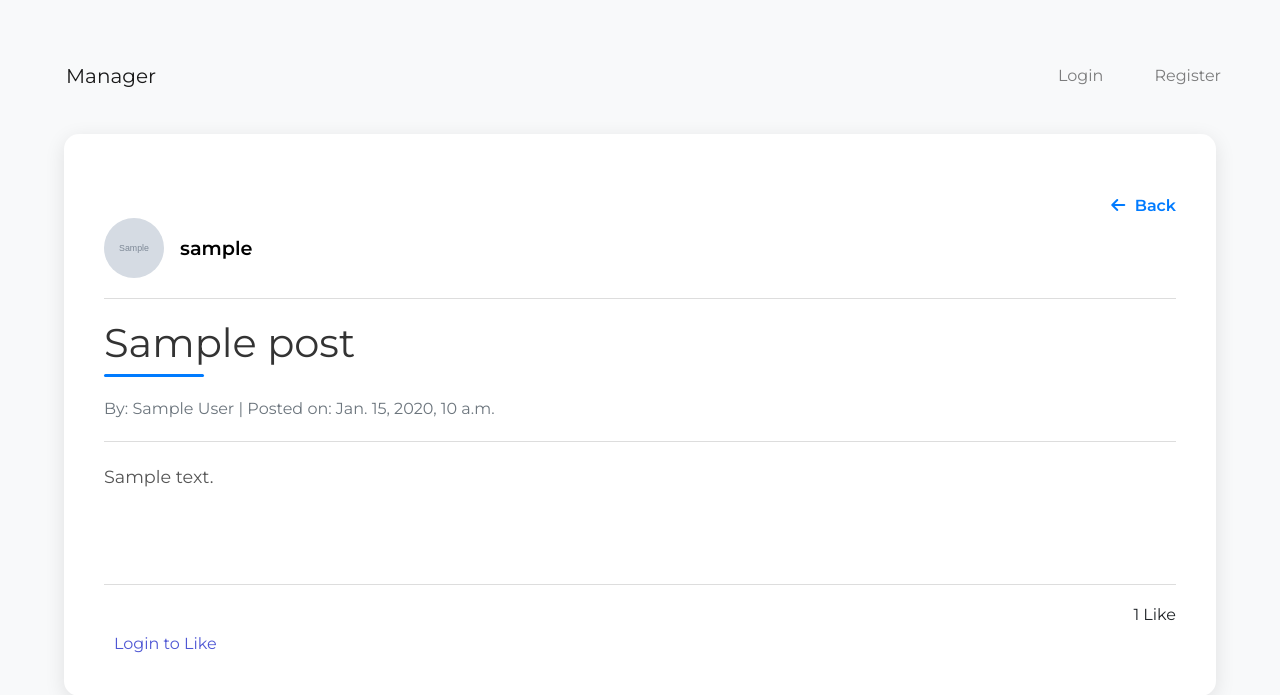
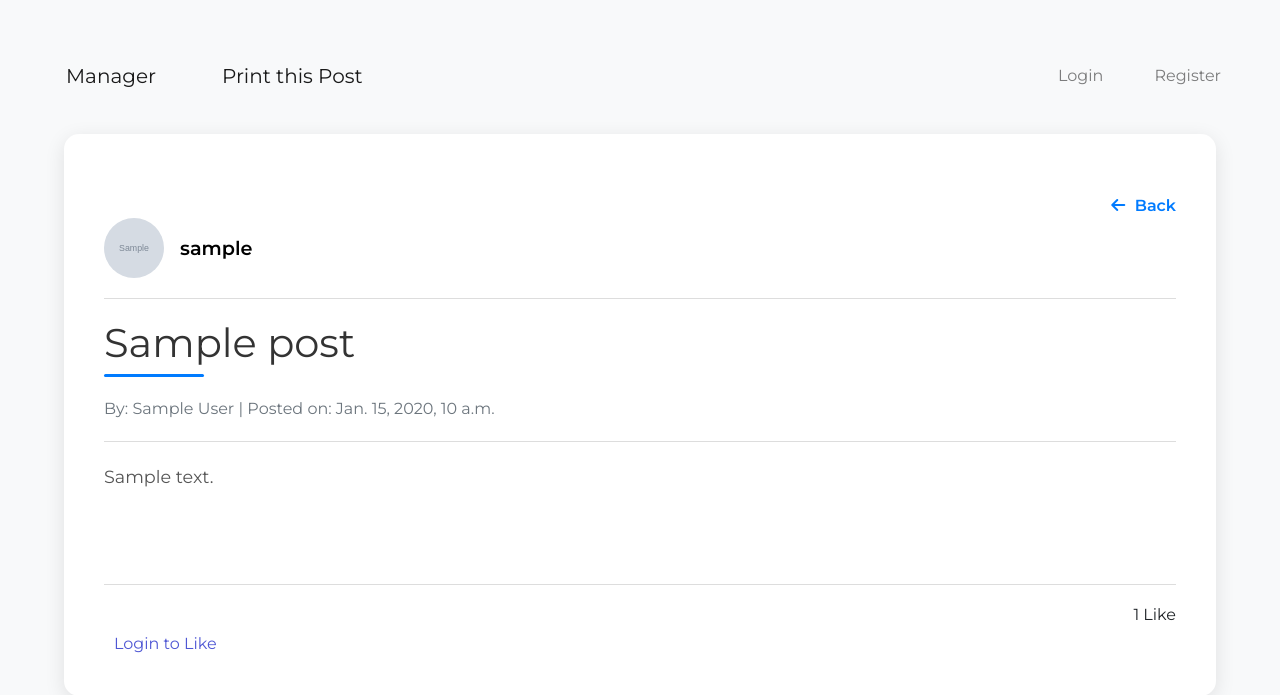
Before and after one commit to accessstorm/EduFinal, a Django app: template myEduu/templates/view2.html in a window 1280 px wide. Shown: the top 695 px of the page. Run offline with Django 5.2, Linux system fonts and the light colour scheme; the template is opened without the code that fills it: most values are stand-ins (such as "Sample title", 1, 10 or a date in 2020); grey boxes marked "Sample" are stand-in pictures; some libraries are stand-ins or nearby versions.

Commit message:
Updated template with new changes

```diff
--- a/myEduu/templates/view2.html
+++ b/myEduu/templates/view2.html
@@ -212,6 +212,9 @@
             <span class="navbar-toggler-icon"></span>
         </button>
 
+
+
+
         {% if user.profile.id %}
         {% if cat_menu %}
         <ul class="navbar-nav ml-3">
@@ -233,6 +236,10 @@
         </ul>
         {% endif %}
         {% endif %}
+
+        <a class="navbar-brand" onclick="window.print()">Print this Post</a>
+
+
 
         <div class="collapse navbar-collapse" id="navbarNav">
             <ul class="navbar-nav ml-auto">
```
